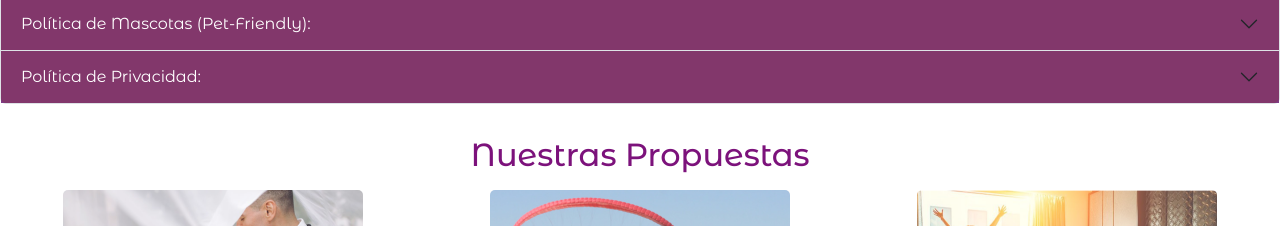
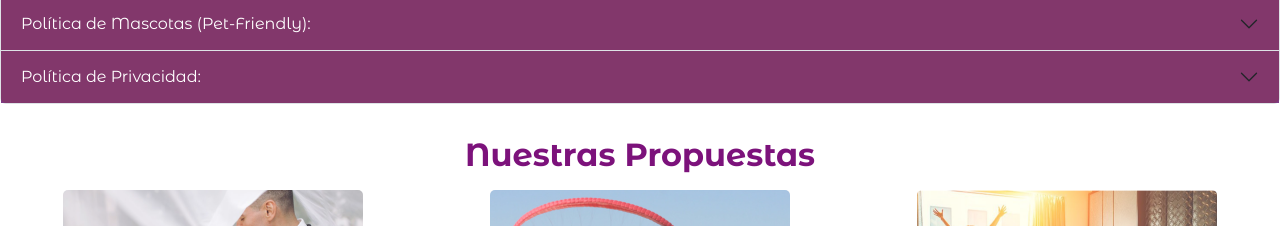
Before and after one commit to Pabmoy25/proyectoHotel-FrontEnd, a React (Vite) app: page / in a window 1280 px wide. Shown: the part 1540-1766 px from the top of the page. Built offline with nearby package versions, Linux system fonts and the light colour scheme.

Commit message:
titulo propuestas en bold

```diff
--- a/src/components/pages/PaginaPrincipal/PaginaPrincipal.jsx
+++ b/src/components/pages/PaginaPrincipal/PaginaPrincipal.jsx
@@ -83,7 +83,7 @@ const PaginaPrincipal = () => {
         </Accordion.Item>
       </Accordion>
 
-      <h2 className="my-3 tituloAdmin text-center">Nuestras Propuestas</h2>
+      <h2 className="my-3 tituloAdmin text-center fw-bold">Nuestras Propuestas</h2>
 
       <section>
         <Row className="m-0 d-flex justify-content-around">
```
